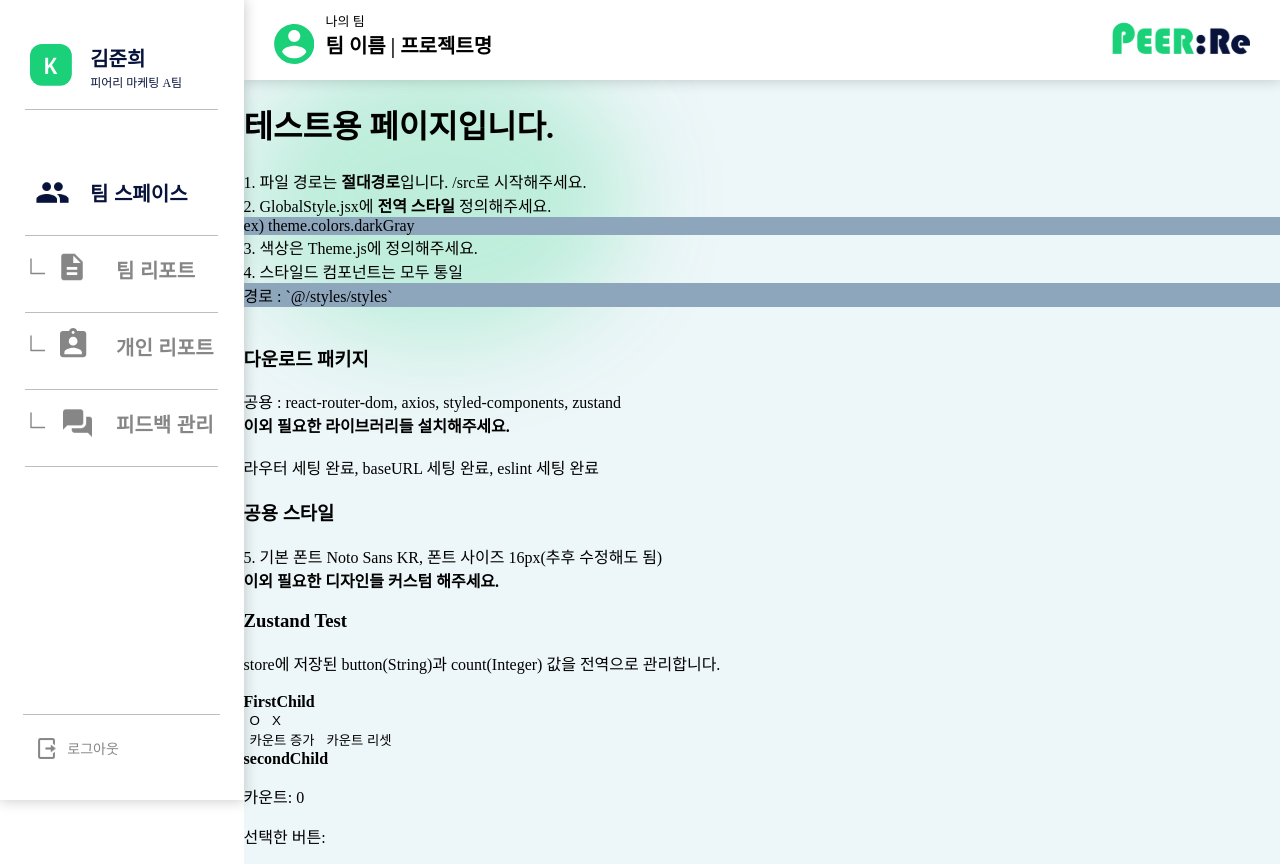
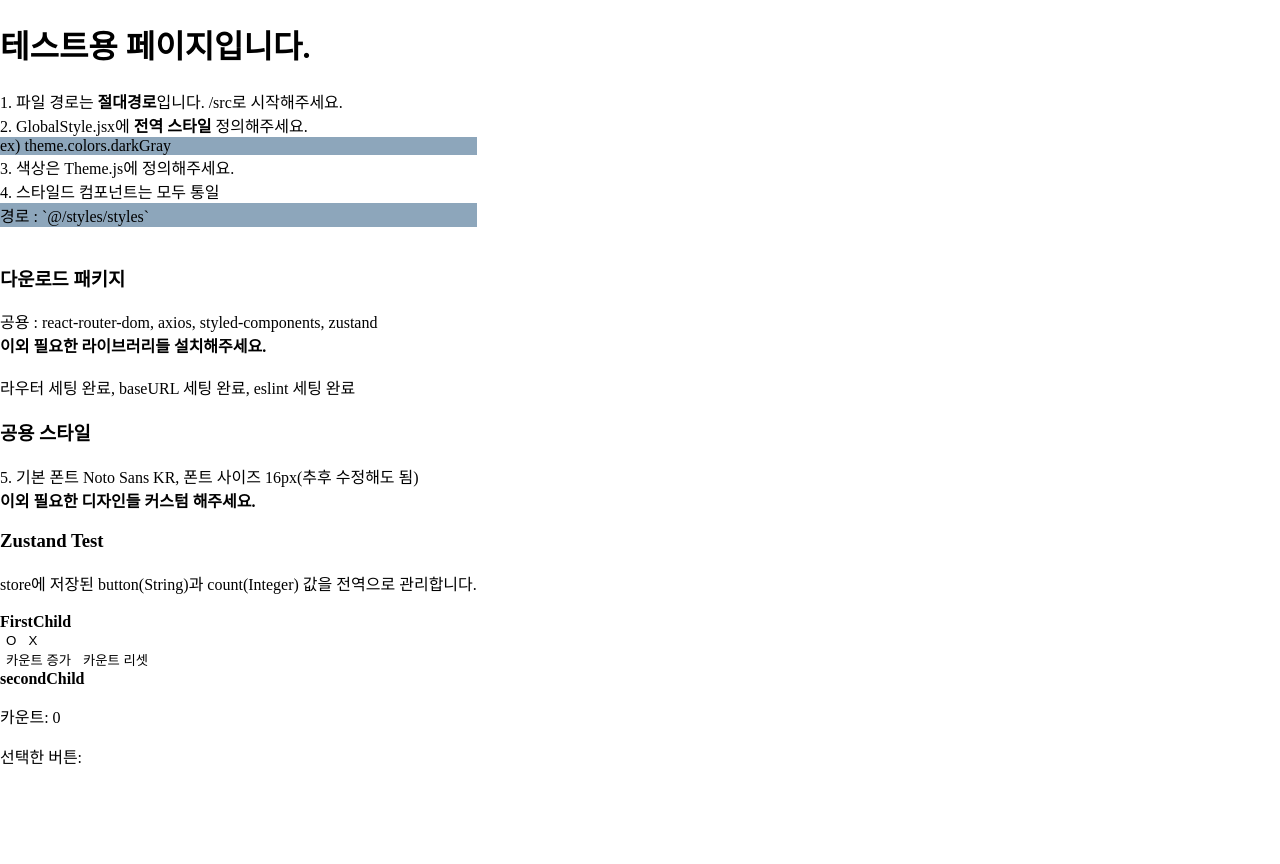
Before and after one commit to bianbbc87/PEERRE-FRONT_TEST, a React (Vite) app: page /test in a window 1280 px wide. After the commit the page ends 800 px from the top, so only its background shows below. Built offline with nearby package versions, Linux system fonts and the light colour scheme.

Commit message:
FEAT: 로그인 페이지 사이드바 숨김, 템 스페이스 생성 배경색 변경

```diff
--- a/src/App.jsx
+++ b/src/App.jsx
@@ -12,10 +12,38 @@ import Header from "/src/components/header/header";
 import TeamReport from "/src/pages/team-report/TeamReport";
 import ResultReport from "/src/pages/result-report/ResultReport";
 import PersonalReport from "./pages/personal-report/PersonalReport";
+import { FirstMainWrapper } from "./styles/style";
 
 // route 설정 해주세요.
 // 경로 "/"는 추후 각자 설정해주세요.
 function App() {
+
+  // 로그인 페이지 사이드바 숨김 함수
+  const showLogin = () => {
+    // 나중에 로그인 페이지 경로로 변경해주세요.
+    const showOnRoute = ["/test"];
+    return !showOnRoute.includes(location.pathname);
+  };
+
+  // 팀 스페이스 생성 배경색 지정
+  const isSpecifixBg = () => {
+    // 나중에 팀 스페이스 생성 페이지로 변경해주세요.
+    const specifixBgRoute = ["/create-teamspace"];
+    return !specifixBgRoute.includes(location.pathname);
+  };
+
+  // 아래에 로그인 페이지 구현
+  // 단, 아래는 예시 스타일이기 때문에 FirstMainWrapper 스타일은 적절하게 변경해주세요.
+  if(!showLogin()) {
+    return (
+      <MainWrapper>
+      <FirstMainWrapper>
+        <TestPage />
+      </FirstMainWrapper>
+    </MainWrapper>
+    )
+  }
+
   return (
     <MainWrapper>
       <LeftBody>
@@ -25,7 +53,7 @@ function App() {
         <HeaderWrapper>
           <Header />
         </HeaderWrapper>
-        <ContentWrapper>
+        <ContentWrapper isBg={isSpecifixBg()}>
           <Routes>
             <Route path="/test" element={<TestPage />} />
             <Route path="/team-report" element={<TeamReport />} />
--- a/src/styles/style.js
+++ b/src/styles/style.js
@@ -1,5 +1,6 @@
 import styled from "styled-components";
 import BG from "/src/assets/images/background/background.svg";
+import BG_3 from "/src/assets/images/background/background_3.svg";
 import detailBackground from "/src/assets/images/result-report/reportBox.png";
 import detailBackground2 from "/src/assets/images/result-report/reportBox2.png";
 import comment1 from "/src/assets/images/result-report/말풍선1.png";
@@ -17,6 +18,15 @@ export const Sample = styled.div`
 `;
 
 /* 전체(수정 X) */
+export const FirstMainWrapper = styled.div`
+  position: relative;
+  margin: 0 auto;
+  width: 100vw;
+  height: 100vh;
+  display: flex;
+  z-index: 100;
+`;
+
 export const MainWrapper = styled.div`
   position: relative;
   margin: 0 auto;
@@ -60,7 +70,7 @@ export const ContentWrapper = styled.div`
   flex-grow: 1;
   z-index: 100;
   margin: 0;
-  background: url(${BG});
+  background: url(${(props) => props.isBg ? BG : BG_3});
   background-repeat: no-repeat;
   background-size: cover;
   height: 100%;
```
Also changed, not shown: src/assets/images/background/background_3.svg (added).
